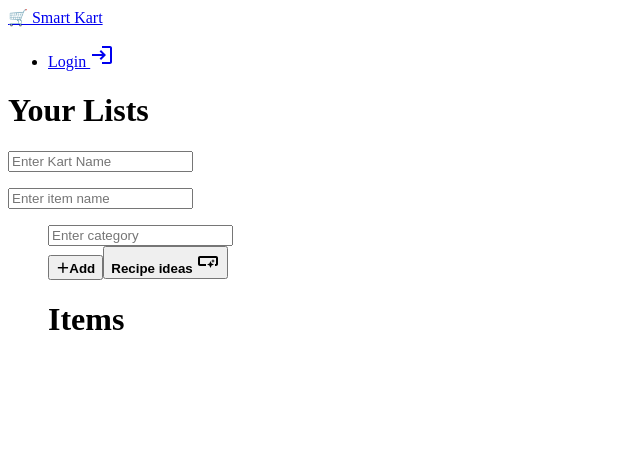
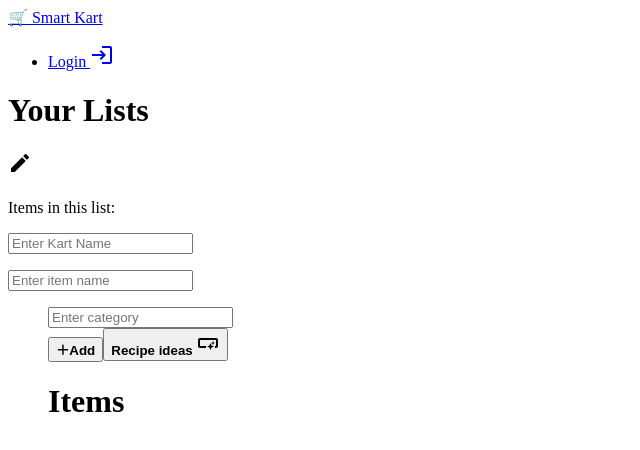
Before and after one commit to OokamiKitsune/atlys, a Next.js app: page / in a window 1280 px wide. Shown: the top 450 px of the page, without its empty margins (0-640 px from the left). Built offline with nearby package versions, Linux system fonts and the light colour scheme.

Commit message:
Added more UI options

```diff
--- a/package.json
+++ b/package.json
@@ -9,6 +9,9 @@
     "lint": "next lint"
   },
   "dependencies": {
+    "@emotion/react": "^11.11.0",
+    "@emotion/styled": "^11.11.0",
+    "@mui/icons-material": "^5.11.16",
     "@types/node": "20.1.4",
     "@types/react": "18.2.6",
     "@types/react-dom": "18.2.4",
--- a/src/components/ItemList.tsx
+++ b/src/components/ItemList.tsx
@@ -1,8 +1,7 @@
 import React, { useState, useEffect } from 'react';
 import itemData from '../items.json';
 import 'tailwindcss/tailwind.css';
-import { DeleteForever } from '@mui/icons-material';
-import { SmartButton } from '@mui/icons-material';
+import { DeleteForever, SmartButton, Edit } from '@mui/icons-material';
 
 const ItemList: React.FC = () => {
   const [itemList, setItemList] = useState<{ item: string; category: string }[]>([]);
@@ -86,7 +85,12 @@ const ItemList: React.FC = () => {
   return (
     <div className="text-center text-lg">
         <h1>Your Lists</h1>
-      <h3>{kartname}</h3>
+        <div className='text-3xl text-left font-bold'>
+      <h3>{kartname} <Edit /></h3>
+        </div>
+        <div className='text-sm text-left'>
+      <p>Items in this list: </p>
+      </div>
       <input
         type="text"
         value={kartname}
@@ -132,18 +136,29 @@ const ItemList: React.FC = () => {
 
 
         <div className='container mx-auto px-4 py-4 border'>
-        <div className="text-purple-800 container text-3xl">
+
+          <div className='text-3xl text-purple-800'>
           <h1><b>Items</b></h1>
+          </div>
+
+          <div className="text-purple-800 container text-3xl text-left">
           {itemList.map((item, index) => (
             <li key={index}>
               <span>{item.item}</span>  <span>{item.category}</span>
 
+            <div className='text-right'>
               <button
-                className='bg-red-500 hover:bg-red-700 text-white font-bold py-1 px-3 rounded'
+                className='bg-red-500 hover:bg-red-700 text-white font-bold py-1 px-2 rounded'
                 onClick={() => removeItem(index)}><DeleteForever />
+                </button>
+            </div>
 
-
-              </button>
+            <div className='text-right'>
+              <button
+                className="bg-blue-500 hover:bg-blue-700 text-white font-bold py-1 px-2 rounded"
+                onClick={() => removeItem(index)}><Edit />
+                </button>
+            </div>
 
             </li>
           ))}
```
Also changed, not shown: 1 other file (tests, documents, lock files or other folders).
